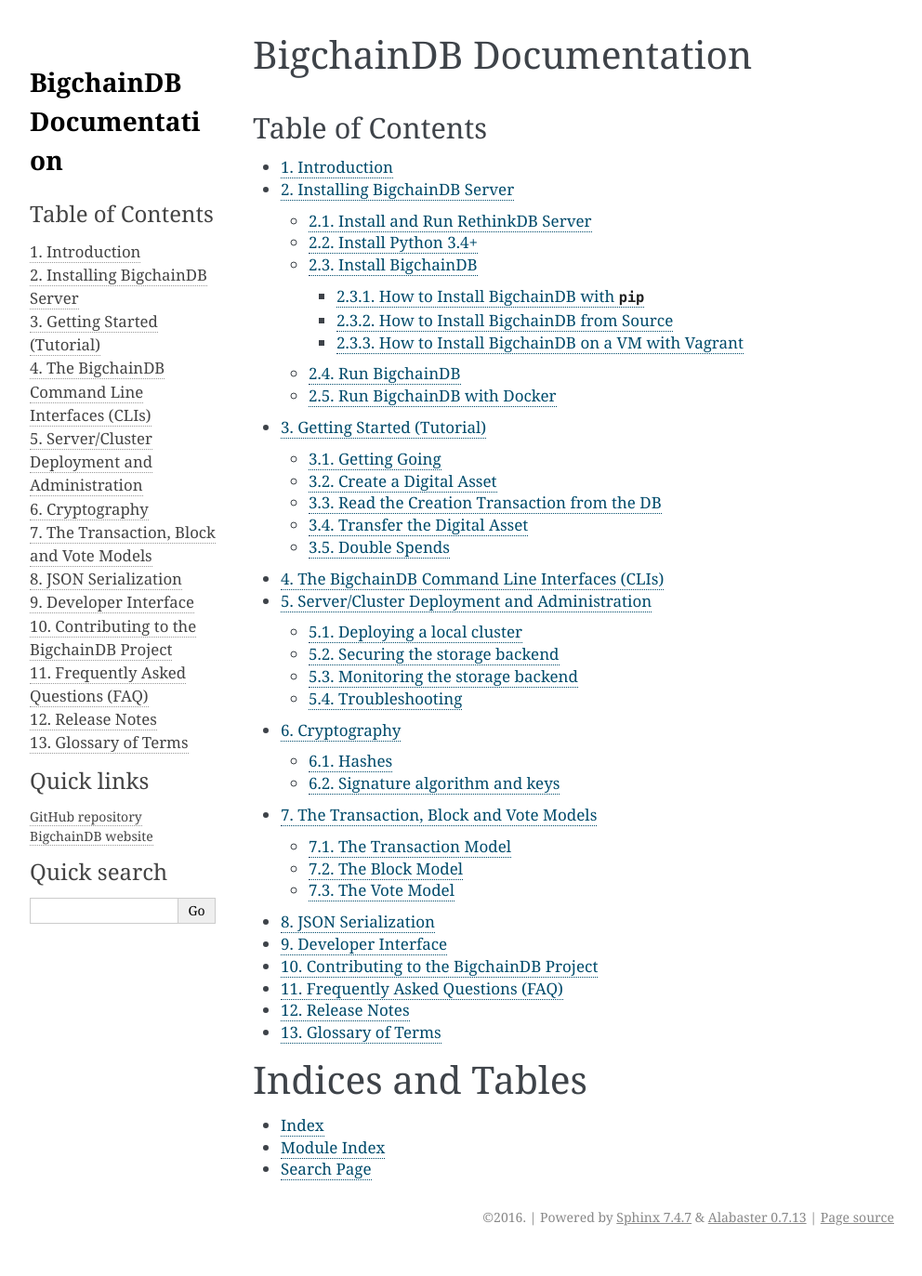
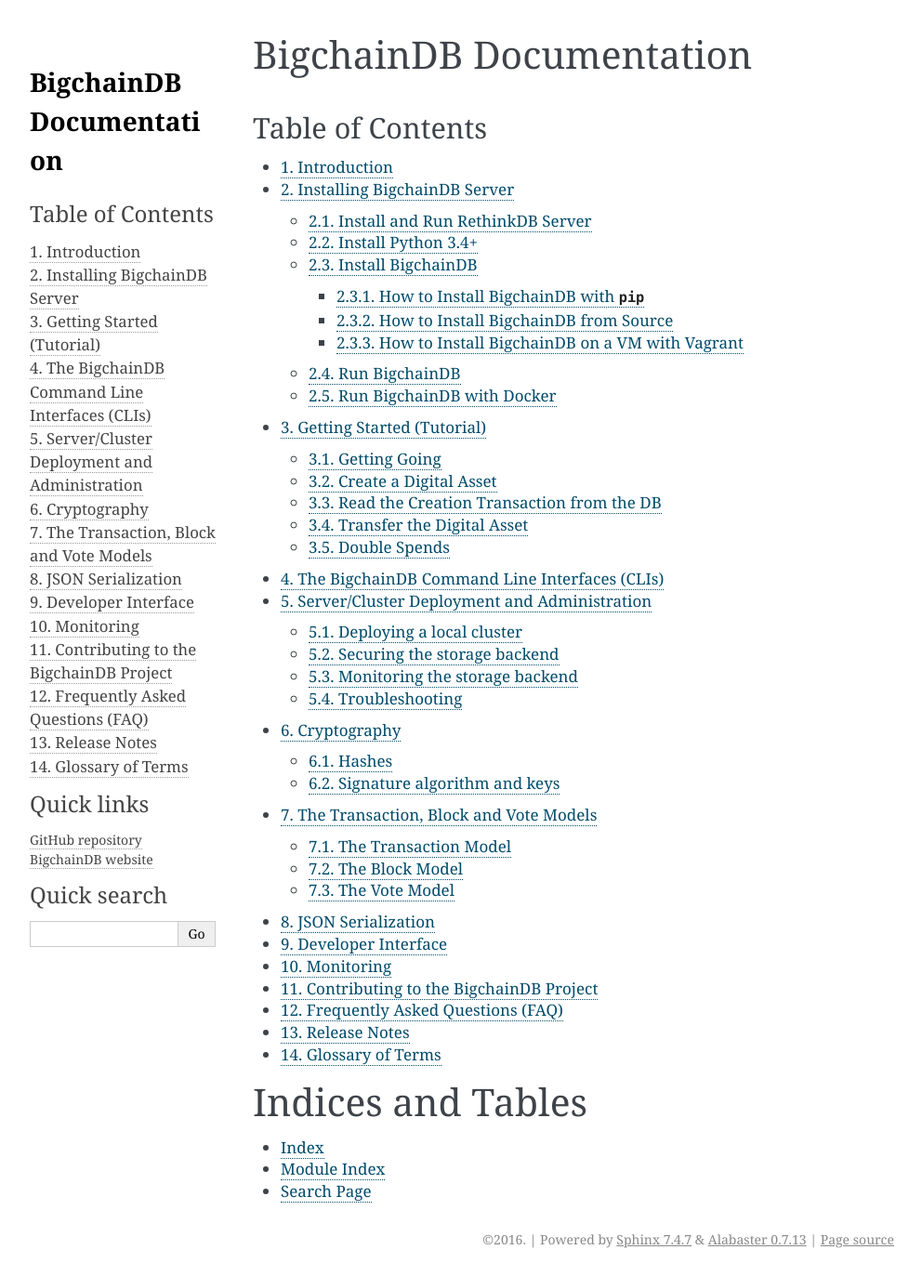
Before and after one commit to bigchaindb/bigchaindb, a Sphinx documentation site: the page built from docs/source/index.rst, in a window 1280 px wide. Shown: the whole page at 93% size, without its empty margins (148-1140 px from the left). Built offline with Sphinx 7.4.7, drawn with Linux system fonts in a browser that asks for light colours; before the commit the page ends 1349 px from its top, so only the background shows below that.

Commit message:
reorganize documentation

```diff
--- a/docs/source/index.rst
+++ b/docs/source/index.rst
@@ -21,6 +21,7 @@
    models
    json-serialization
    developer-interface
+   monitoring
    contributing
    faq
    release-notes
```
Also changed, not shown: README.md (+0 -17 lines), docs/source/monitoring.md (added, +16 -0 lines).
